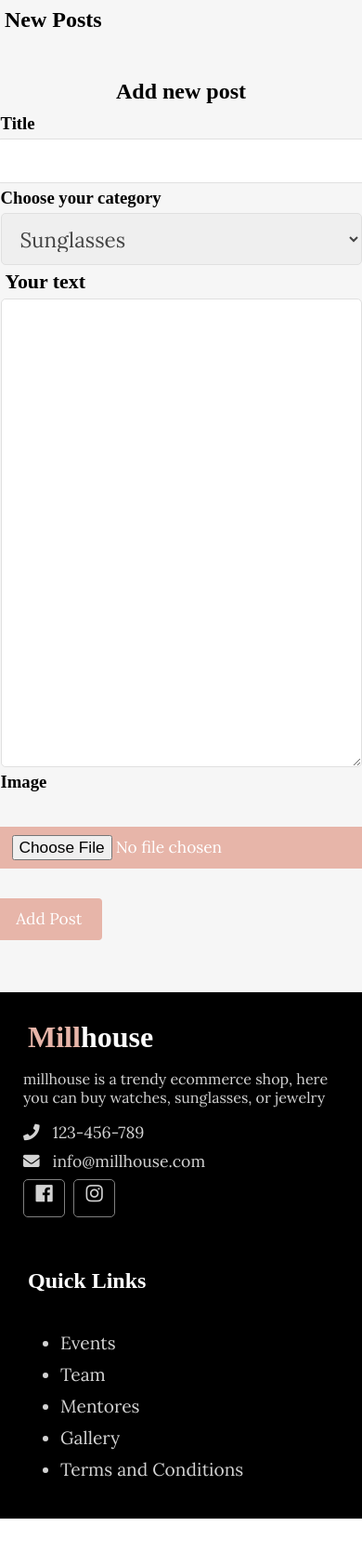
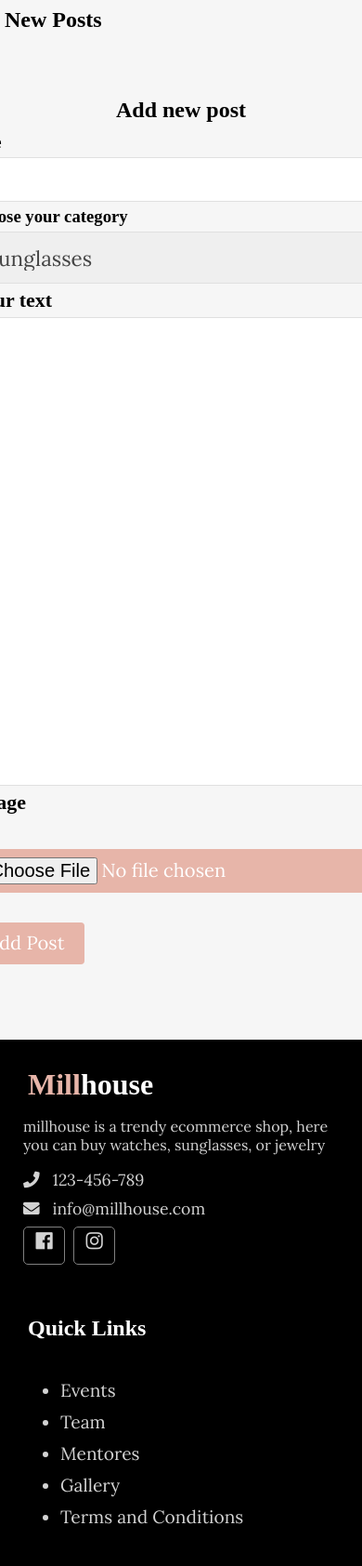
Before and after one commit to adam-kollberg/blogg-grupp, a PHP site: page /blogg/post.php in a window 390 px wide; the page is wider, and only the part inside the window is pictured. Shown: the part 68-1752 px from the top of that part at 93% size. Before the commit the page ends 1701 px from the top of that part, so only its background shows below. Run offline with PHP 8.4, Linux system fonts and the light colour scheme; the visitor is signed in with stand-in values (Sample User, id 1); data that the repository does not hold is empty; some web fonts are replaced.

Commit message:
added change img

```diff
--- a/assets/style2.css
+++ b/assets/style2.css
@@ -226,8 +226,18 @@
   .post-wrapper {
     display: flex;
     flex-direction: row;
+    flex-wrap: wrap-reverse;
+
 
     }
+
+    .post-wrapper-start {
+      display: flex;
+      flex-direction: row;
+      flex-wrap: wrap;
+
+
+      }
 
   .post {
 
@@ -261,6 +271,10 @@
     color: black;
   }
 
+  .comments-title {
+    margin-top: 1rem;
+  }
+
 
 
   /* CONTENT */
@@ -270,32 +284,32 @@
     margin: 30px auto 30px;
   }
 
-  .content .main-content {
-    width: 70%;
-    float: left;
-  }
+
 
   /* single post */
-
-  .single-content {
-    display: flex;
+.single {
+  display: flex;
     flex-direction: column;
     justify-content: center;
     align-items: center;
-  }
+    align-content: center;
+    padding: 20px;
+}
+
   .single-wrapper {
 
   width: 100%;
   padding: 40px;
-  display: flex;
-  flex-direction: column;
-  justify-content: center;
-  align-items: center;
+
 
   }
 
   .single h1 {
     text-align: center;
+  }
+
+  .post-content {
+    width: 30%
   }
 
 
@@ -463,6 +477,9 @@ padding: 20px;
       width: 100%;
       height: 40vh;
     }
+    .post-content {
+      width: 100%
+    }
   }
 
   @media only screen and (max-width: 770px) {
@@ -526,6 +543,9 @@ padding: 20px;
     header .logo {
       margin-left: .5em;
     }
+    .post-content {
+      width: 100%
+    }
   }
 
   @media only screen and (max-width: 600px) {
@@ -564,6 +584,9 @@ padding: 20px;
     .post-slider .prev {
       left: 10px;
     }
+    .post-content {
+      width: 100%
+    }
   }
 
 
--- a/post.php
+++ b/post.php
@@ -14,8 +14,12 @@ if(isset($_SESSION['role']) && (($_SESSION['role'] == "user"))) {
   echo "<script>alert('Please log in as admin!'); location.href='index.php';</script>";
 
 
+
+
 }
-
+if (!isset($_SESSION['role'])) {
+  echo "<script>alert('Please log in!'); location.href='index.php';</script>";
+}
 
 
 
@@ -75,25 +79,28 @@ if(isset($_SESSION['role']) && (($_SESSION['role'] == "user"))) {
           </div>
 
 
-          <h5> Comments</h5>
+          <h5 class="comments-title"> Comments</h5>
           <?php
           $post_id = $row['id'];
 
           $sql = "SELECT * FROM comments WHERE post_id=$post_id";
           $stmt = $pdo->prepare($sql);
           $stmt->execute();
+
           while ($comments = $stmt->fetch()) { ?>
             <div class="comment-edit">
             <i class="fas fa-comments"></i>
             <p> <?php echo $comments['comment'] ?> </p>
             <a href="app/controllers/handleDeleteComments.php?del=<?php echo $comments['id']; ?>">Delete comment</a>
             </div>
+
           </div>
 
         <?php } ?>
+        </div>
+        <?php } ?>
 
-        <?php } ?>
-          </div>
+
 
 
 
@@ -103,8 +110,9 @@ if(isset($_SESSION['role']) && (($_SESSION['role'] == "user"))) {
   <section class="add_post_section">
 
      <div class="single-wrapper">
+
+      <div class="single">
       <h2>Add new post</h2>
-      <div class="single">
         <form action="handlepost.php" method="post" enctype="multipart/form-data">
 
             <h3><label>Title</label></h3>
@@ -117,16 +125,19 @@ if(isset($_SESSION['role']) && (($_SESSION['role'] == "user"))) {
               <option value="Interior">Interior</option>
               <option value="Clothes">Clothes</option>
             </select>
-            <div class="post-content">
+            <div>
+              <div>
             <h3><label>Your text</label></h3>
               <textarea name="body" id="body" rows="20" cols="40" class="text-input"></textarea>
-            </div>
+          </div>
+          <div>
             <h3><label>Image</label></h3>
-            <div>
+
             <input type="file" name="imageToUpload" class="btn">
+         </div>
+          <div>
+          <button type="submit" name="add-post" class="btn btn-big"> Add Post</button>
           </div>
-          <button type="submit" name="add-post" class="btn btn-big"> Add Post</button>
-
 
         </form>
       </div>
--- a/register.php
+++ b/register.php
@@ -24,7 +24,7 @@ die();
 
 
 }else{
-  echo "Your registration is successful!";
+  echo "<script>alert('Your registration is succesfull, please log in here.'); location.href='login.php';</script>";
 }
 
 
```
Also changed, not shown: app/controllers/handleeditpost.php (+63 -1 lines), editpost.php (+4 -3 lines), index.php (+4 -5 lines), app/uploads/clothes.jpeg (added), app/uploads/interior.jpeg (added), app/uploads/jewel.jpeg (added), app/uploads/millhouse-hero.jpeg (deleted), app/uploads/millhouse.png (added), app/uploads/test.png (added), app/uploads/watch-2.jpeg (added), app/uploads/watches-2.jpeg (added).
